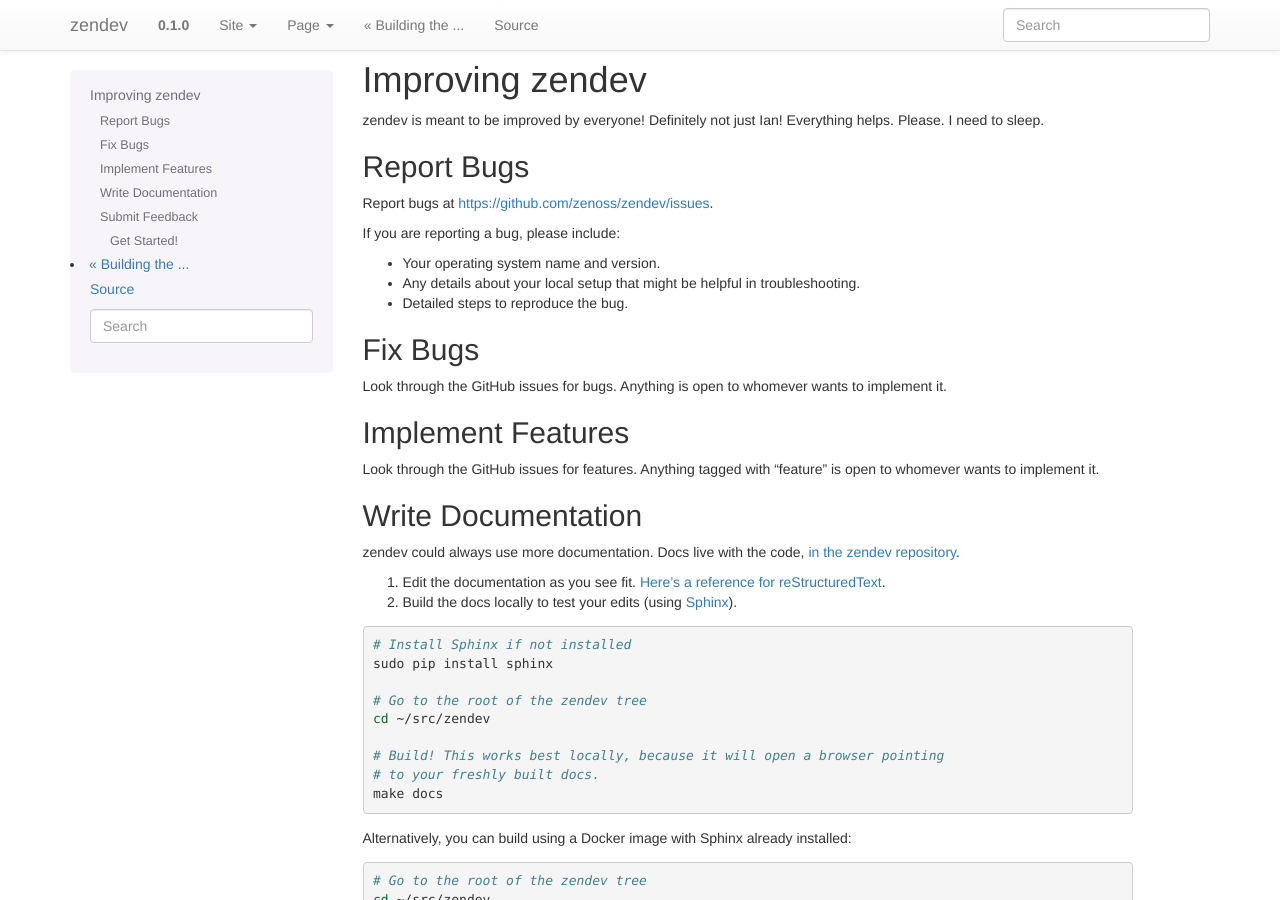
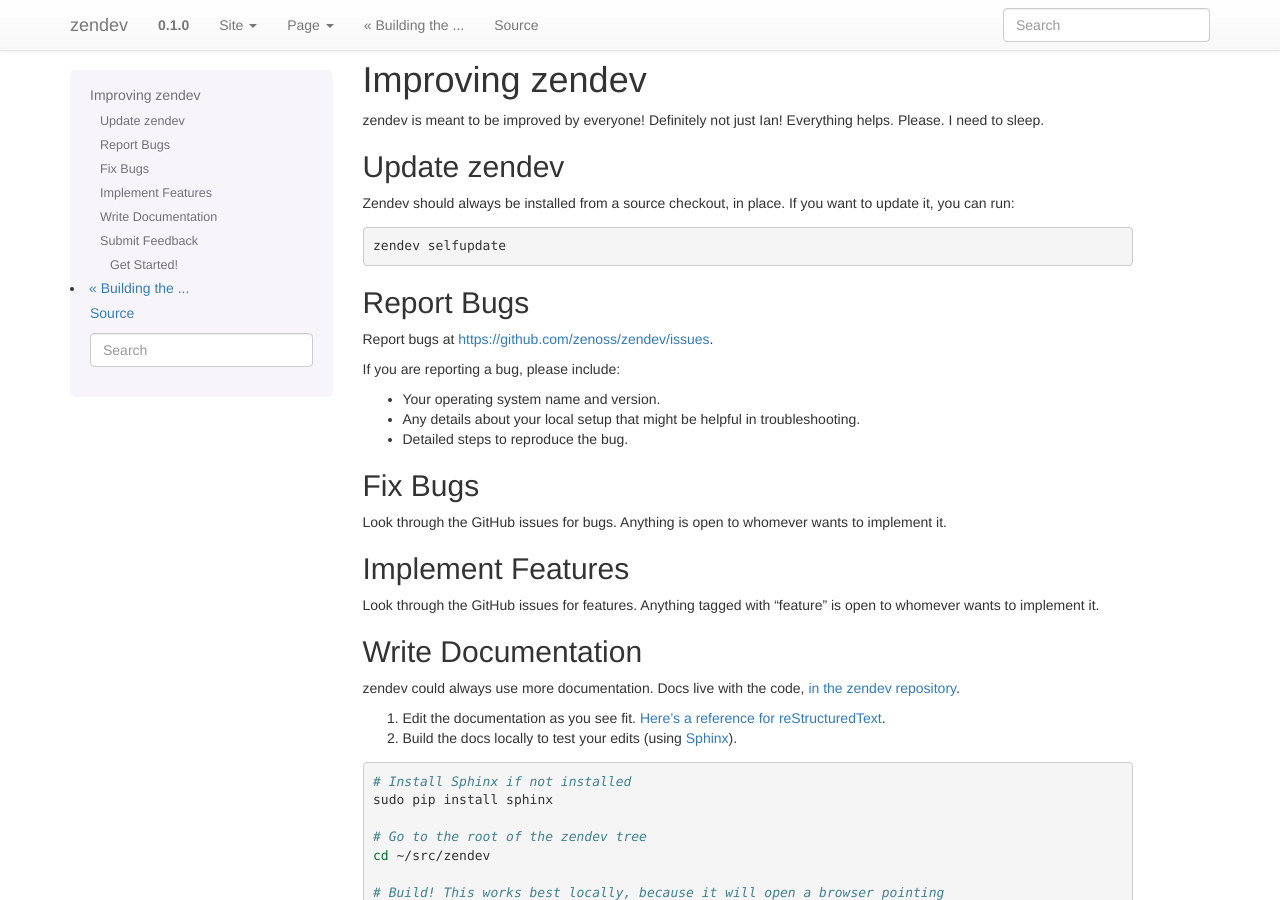
Before and after one commit to zenoss/zendev, a Sphinx documentation site: the page built from docs/improve.rst, in a window 1280 px wide and 900 px high. Built offline with Sphinx 7.4.7, drawn with Linux system fonts in a browser that asks for light colours.

Commit message:
Add selfupdate docs

```diff
--- a/docs/improve.rst
+++ b/docs/improve.rst
@@ -3,6 +3,15 @@
 ================
 zendev is meant to be improved by everyone! Definitely not just Ian! Everything
 helps. Please. I need to sleep.
+
+Update zendev
+~~~~~~~~~~~~~
+Zendev should always be installed from a source checkout, in place. If you want
+to update it, you can run:
+
+.. code-block:: bash
+
+    zendev selfupdate
 
 Report Bugs
 ~~~~~~~~~~~
```
